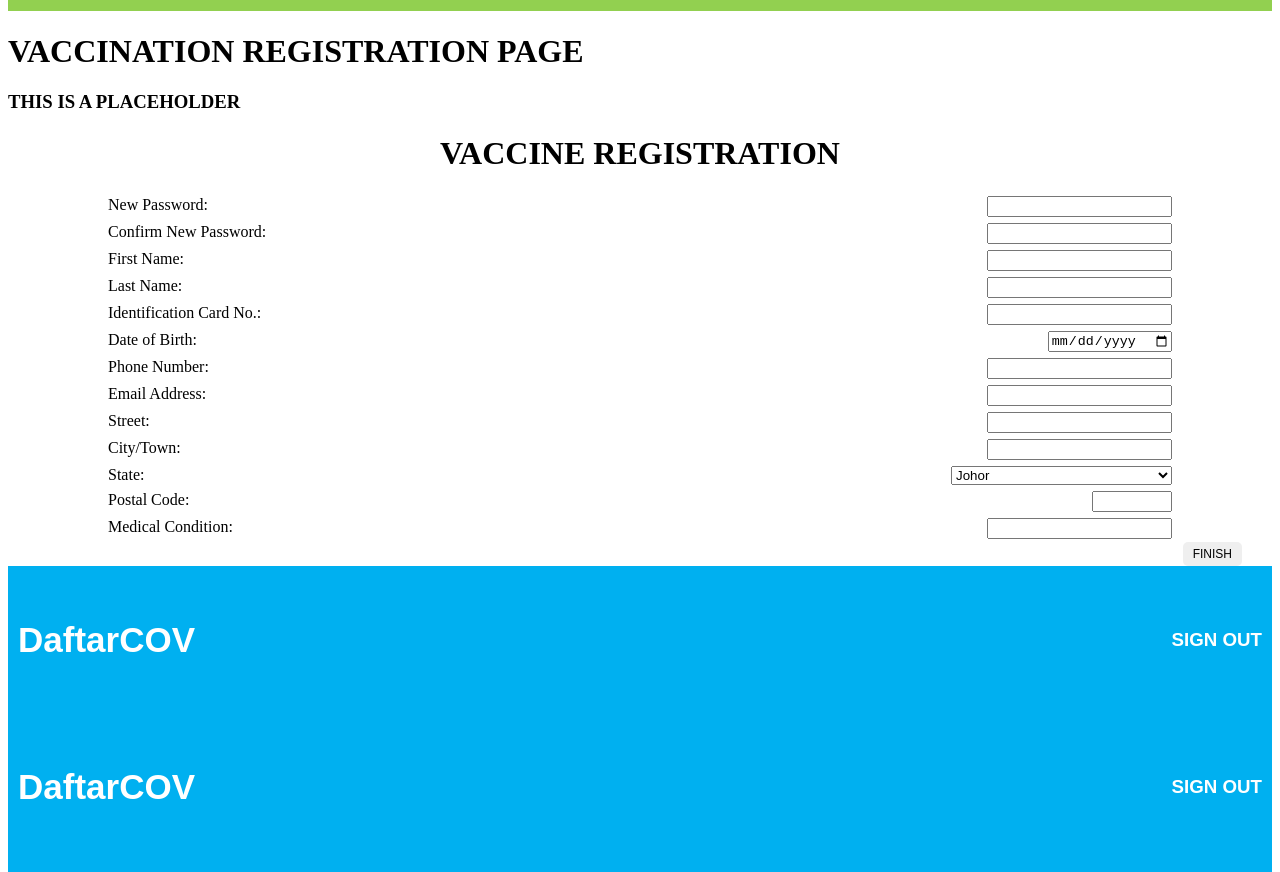
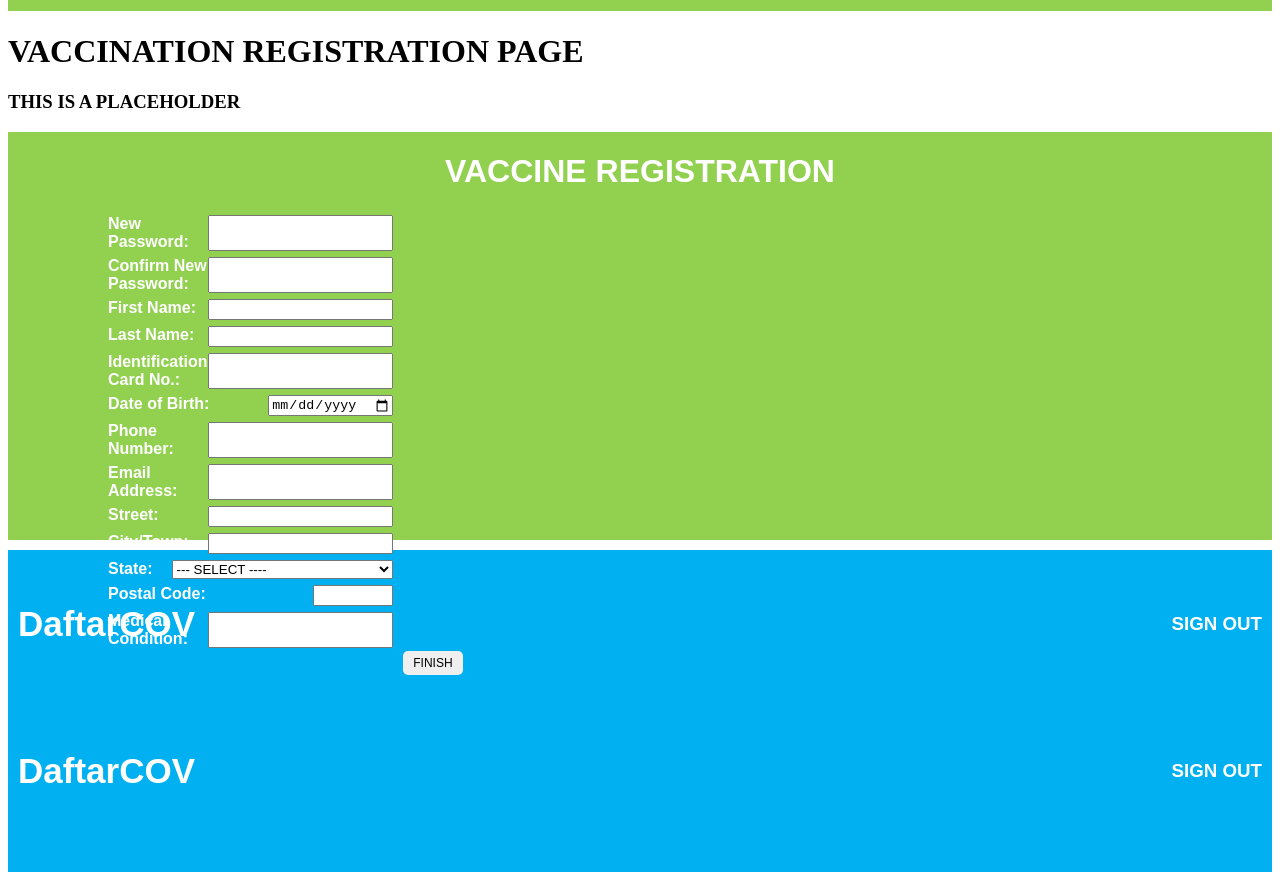
Before and after one commit to k7-github/DaftarCOV-App, a React (Create React App) app: page / in a window 1280 px wide. Shown: the part 700-1572 px from the top of the page. Built offline with nearby package versions, Linux system fonts and the light colour scheme.

Commit message:
Update page2-sign-up.js
signUpSection class is replaced with inputSection.

the ID 'green' is added.

```diff
--- a/src/components/page2-sign-up.js
+++ b/src/components/page2-sign-up.js
@@ -40,7 +40,7 @@ function handleSubmit(event) {
     <div>
         <Masthead />
         <SignUp/>
-        <main className='signUpSection'>
+        <main className='inputSection' id='green'>
           <h1 className="inputTitle">VACCINE REGISTRATION</h1>
           <form onSubmit={handleSubmit}>
             <div className='inputLeft'>
@@ -159,6 +159,7 @@ function handleSubmit(event) {
                           value={formData.state}
                           required
                           >
+                          <option value=" ">--- SELECT ----</option>
                           <option value="Johor">Johor</option>
                           <option value="Kedah">Kedah</option>
                           <option value="Kelantan">Kelantan</option>
```
